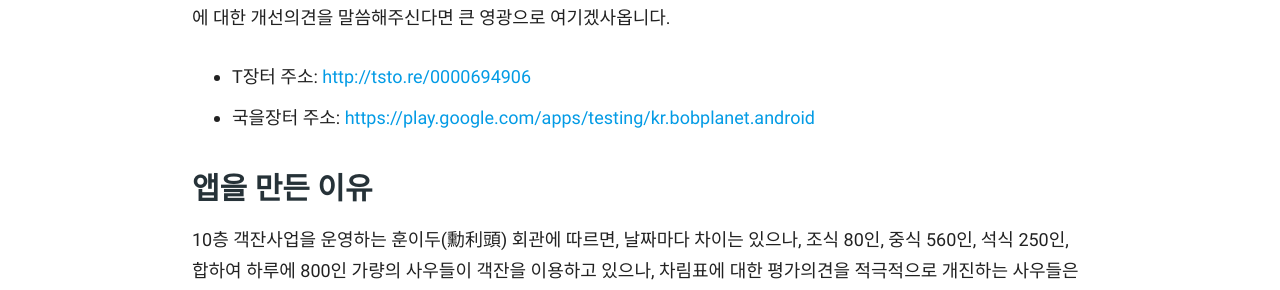
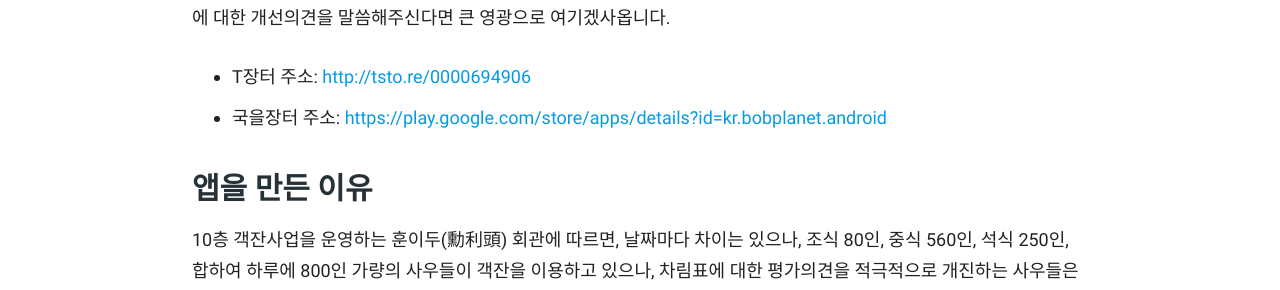
Before and after one commit to bobplanet/bobplanet.github.io, a Jekyll site: the page built from _posts/blog/2015-11-17-beta-feedback.md, in a window 1280 px wide and 900 px high. Shown: the part 340-630 px from the top of the window. Built offline with Jekyll 4.4.1, drawn with Linux system fonts in a browser that asks for light colours; nearby versions of some CDN libraries; comment, search, counter and statistics services are not loaded; some of the changed lines change nothing that is shown.

Commit message:
구글플레이 링크 수정

```diff
--- a/_posts/blog/2015-11-17-beta-feedback.md
+++ b/_posts/blog/2015-11-17-beta-feedback.md
@@ -12,7 +12,7 @@ categories:
 아래 주소에서 받아보실 수 있으니 한번 써보시고, 부족한 점에 대한 개선의견을 말씀해주신다면 큰 영광으로 여기겠사옵니다.
 
 - T장터 주소: [http://tsto.re/0000694906](http://tsto.re/0000694906)
-- 국을장터 주소: [https://play.google.com/apps/testing/kr.bobplanet.android](https://play.google.com/apps/testing/kr.bobplanet.android)
+- 국을장터 주소: [https://play.google.com/store/apps/details?id=kr.bobplanet.android](https://play.google.com/store/apps/details?id=kr.bobplanet.android)
 
 # 앱을 만든 이유
 10층 객잔사업을 운영하는 훈이두(勳利頭) 회관에 따르면, 날짜마다 차이는 있으나, 조식 80인, 중식 560인, 석식 250인, 합하여 하루에 800인 가량의 사우들이 객잔을 이용하고 있으나, 차림표에 대한 평가의견을 적극적으로 개진하는 사우들은 통상 40두를 넘지 못한다고 합니다.
```
